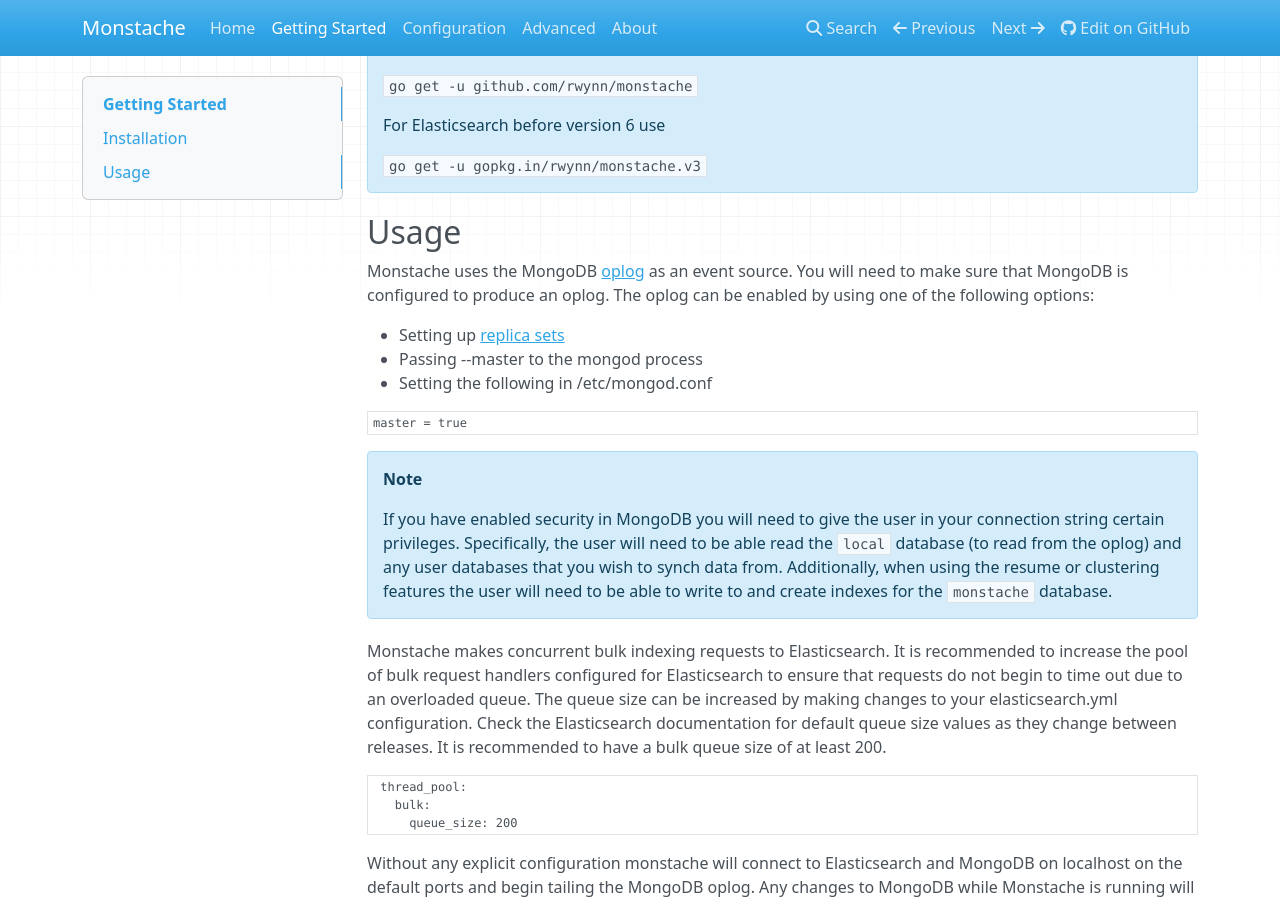
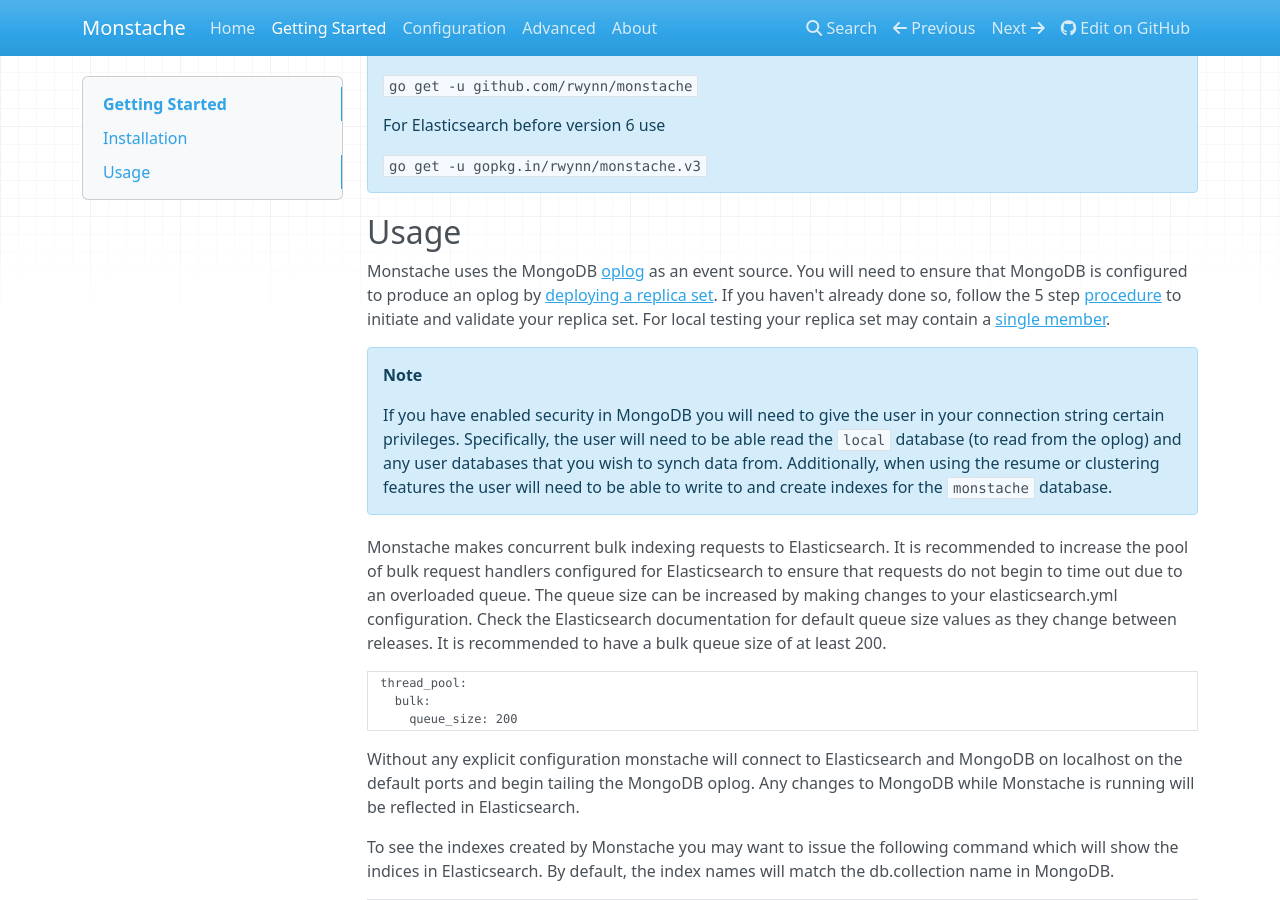
Before and after one commit to rwynn/monstache-site, an MkDocs documentation site: the page built from src/start.md, in a window 1280 px wide and 900 px high, scrolled down 511 px. Built offline with MkDocs 1.6.1, drawn with Linux system fonts in a browser that asks for light colours; nearby versions of some CDN libraries; a style sheet for code colours, icons or effects is not loaded.

Commit message:
clarify replica set config

````diff
--- a/docs/index.html
+++ b/docs/index.html
@@ -259,5 +259,5 @@
 
 <!--
 MkDocs version : 1.0.4
-Build Date UTC : 2018-12-07 05:57:09
+Build Date UTC : 2018-12-11 21:23:10
 -->
--- a/src/start.md
+++ b/src/start.md
@@ -38,16 +38,11 @@
 
 ## Usage
 
-Monstache uses the MongoDB [oplog](https://docs.mongodb.com/manual/core/replica-set-oplog/) as an event source. You will need to make sure that MongoDB is configured to
-produce an oplog.  The oplog can be enabled by using one of the following options:
-
-+ Setting up [replica sets](http://docs.mongodb.org/manual/tutorial/deploy-replica-set/)
-+ Passing --master to the mongod process
-+ Setting the following in /etc/mongod.conf
-
-```toml
-master = true
-```
+Monstache uses the MongoDB [oplog](https://docs.mongodb.com/manual/core/replica-set-oplog/) as an event source. You will need to ensure
+that MongoDB is configured to produce an oplog by [deploying a replica set](http://docs.mongodb.org/manual/tutorial/deploy-replica-set/).
+If you haven't already done so, follow the 5 step [procedure](https://docs.mongodb.com/manual/tutorial/deploy-replica-set/#procedure)
+to initiate and validate your replica set. For local testing your replica set may contain a
+[single member](https://docs.mongodb.com/manual/tutorial/convert-standalone-to-replica-set/).
 
 !!! note
 	If you have enabled security in MongoDB you will need to give the user in your connection string
````
Also changed, not shown: docs/sitemap.xml (+5 -5 lines), docs/start/index.html (+5 -10 lines), docs/search/search_index.json, 1 other file.
